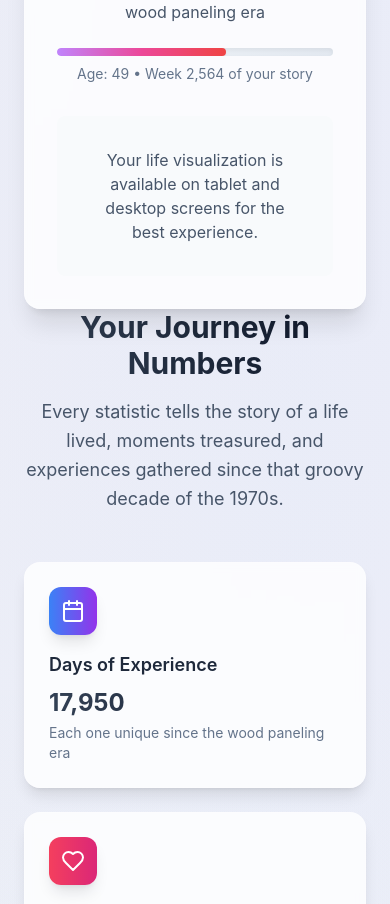
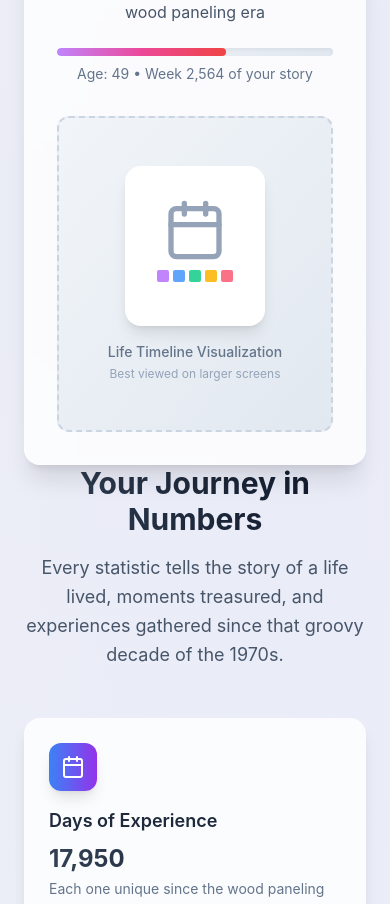
Before and after one commit to catherinebhicks/days-in-my-life, a React (Vite) app: page / in a window 390 px wide. Shown: the part 1587-2491 px from the top of the page. Built offline with nearby package versions, Linux system fonts and the light colour scheme.

Commit message:
Replace mobile message with fun image placeholder
cgen-9ff9c1b9c34d4fdca2ba0edf4eb2722b

```diff
--- a/src/components/WeeksOfLife.jsx
+++ b/src/components/WeeksOfLife.jsx
@@ -356,11 +356,20 @@ export default function WeeksOfLife() {
           {rows}
         </div>
 
-        {/* Mobile message */}
-        <div className="md:hidden text-center p-8 bg-slate-50 rounded-lg">
-          <p className="text-slate-600">
-            Your life visualization is available on tablet and desktop screens for the best experience.
-          </p>
+        {/* Fun placeholder for mobile/tablet */}
+        <div className="md:hidden flex flex-col items-center justify-center p-12 bg-gradient-to-br from-slate-100 to-slate-200 rounded-xl border-2 border-dashed border-slate-300">
+          <div className="bg-white rounded-2xl p-8 shadow-lg mb-4">
+            <Calendar className="w-16 h-16 text-slate-400 mx-auto mb-2" />
+            <div className="flex justify-center space-x-1 mb-3">
+              <div className="w-3 h-3 bg-purple-400 rounded-sm"></div>
+              <div className="w-3 h-3 bg-blue-400 rounded-sm"></div>
+              <div className="w-3 h-3 bg-emerald-400 rounded-sm"></div>
+              <div className="w-3 h-3 bg-amber-400 rounded-sm"></div>
+              <div className="w-3 h-3 bg-rose-400 rounded-sm"></div>
+            </div>
+          </div>
+          <p className="text-sm text-slate-500 font-medium">Life Timeline Visualization</p>
+          <p className="text-xs text-slate-400 mt-1">Best viewed on larger screens</p>
         </div>
 
         {showHoverData && hoverWeek && (
```
